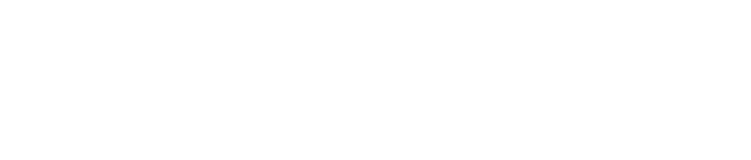
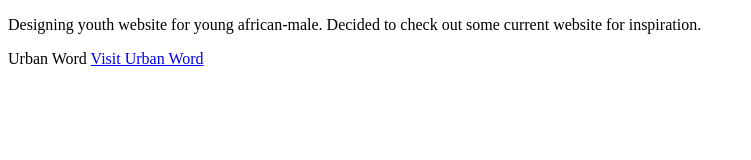
Before and after one commit to grxavier1/grxavier1.github.io, a plain HTML site: page projectintro.html in a window 1280 px wide. Shown: the whole page, without its empty margins (0-751 px from the left). Drawn offline with Linux system fonts and the light colour scheme.

Commit message:
Update projectintro.html

```diff
--- a/projectintro.html
+++ b/projectintro.html
@@ -1,8 +1,11 @@
 <!doctype html>
 <html>
-<head><title>Gracie's Project Intro</title></head>
+<head><title>Gracie's Project Interesting websites</title></head>
 
 <body>
+<p> Designing youth website for young african-male.  Decided to check out some current website for inspiration.</p>
+<h>Urban Word</h>
+<a href="http://www.urbanwordnyc.org">Visit Urban Word</a>
 </body>
 
 </html>
```
